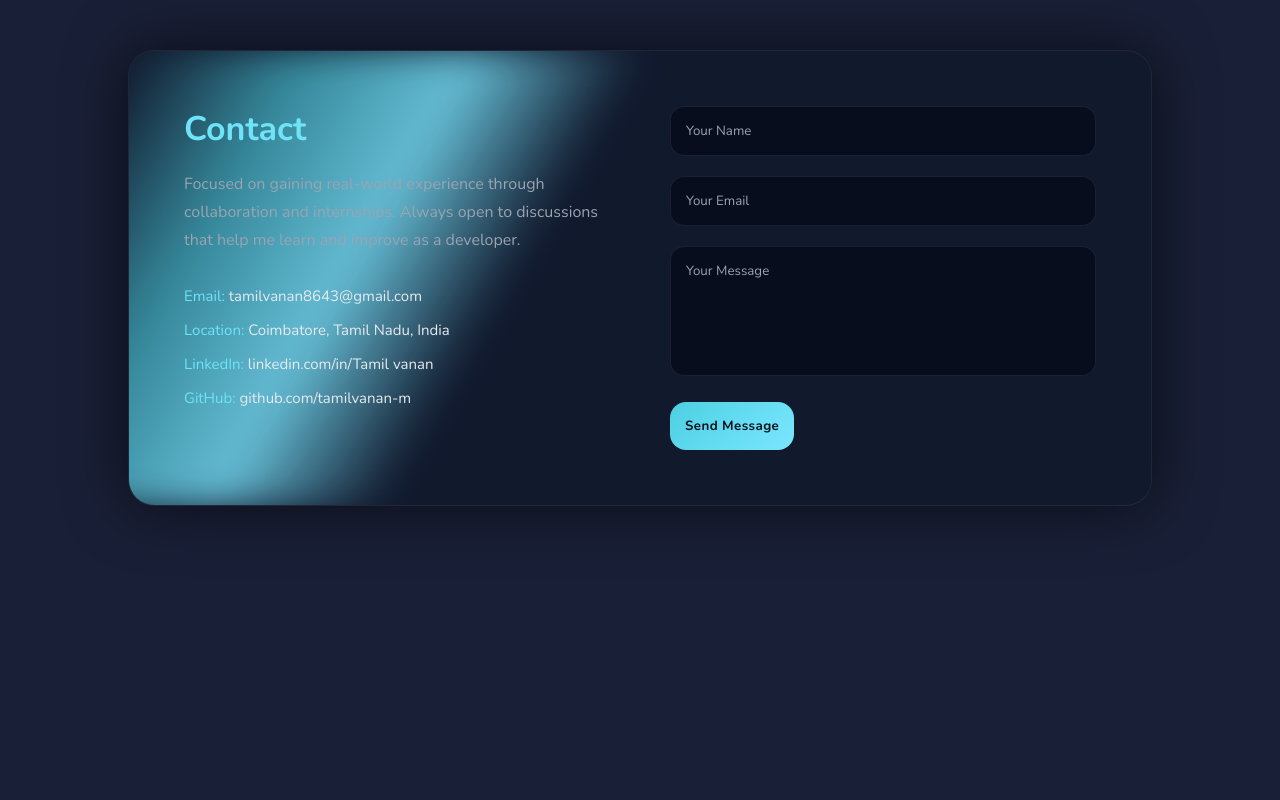
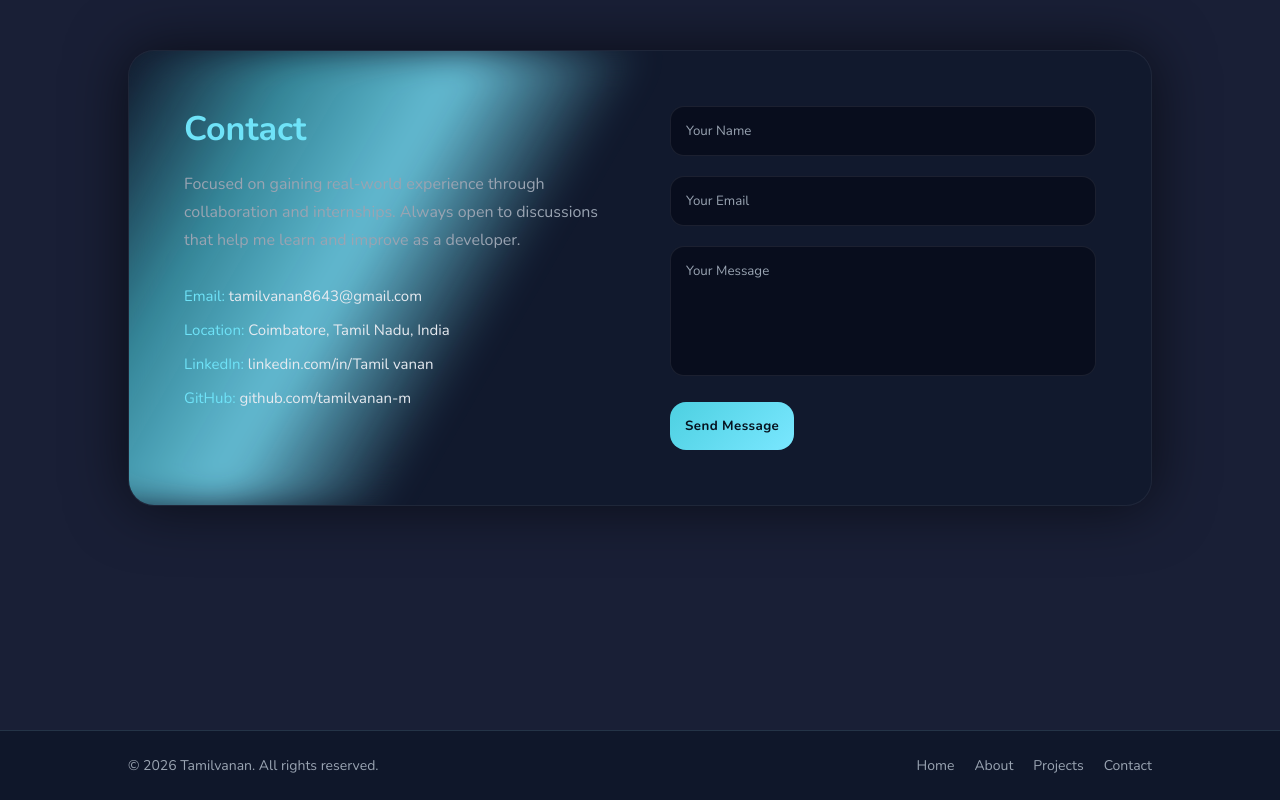
Before and after one commit to tamilvanan-m/Portfolio, a plain HTML site: page index.html in a window 1280 px wide. Shown: the part 2757-3557 px from the top of the page. Before the commit the page ends 3487 px from the top, so only its background shows below. Drawn offline with nearby package versions, Linux system fonts and the light colour scheme.

Commit message:
update footer

```diff
--- a/index.html
+++ b/index.html
@@ -210,8 +210,19 @@
 
         </div>
     </section>
+<!-- footer -->
+<footer class="footer">
+  <div class="footer-content">
+    <p>© 2026 Tamilvanan. All rights reserved.</p>
 
-
+    <div class="footer-links">
+      <a href="#home">Home</a>
+      <a href="#about">About</a>
+      <a href="#projects">Projects</a>
+      <a href="#contact">Contact</a>
+    </div>
+  </div>
+</footer>
     <!-- external js -->
     <script src="script.js"></script>
 </body>
--- a/style.css
+++ b/style.css
@@ -843,3 +843,47 @@ span {
     transition: none !important;
   }
 }
+
+/* =========================
+   FOOTER
+========================= */
+.footer {
+  background: #0F172A;
+  padding: 25px 10%;
+  border-top: 1px solid #243447;
+}
+
+.footer-content {
+  display: flex;
+  justify-content: space-between;
+  align-items: center;
+  flex-wrap: wrap;
+}
+
+.footer-content p {
+  font-size: 14px;
+  color: #9AA4B2;
+}
+
+.footer-links {
+  display: flex;
+  gap: 20px;
+}
+
+.footer-links a {
+  font-size: 14px;
+  color: #9AA4B2;
+  text-decoration: none;
+  transition: 0.3s ease;
+}
+
+.footer-links a:hover {
+  color: var(--main-color);
+}
+@media (max-width: 600px) {
+  .footer-content {
+    flex-direction: column;
+    gap: 15px;
+    text-align: center;
+  }
+}
```
